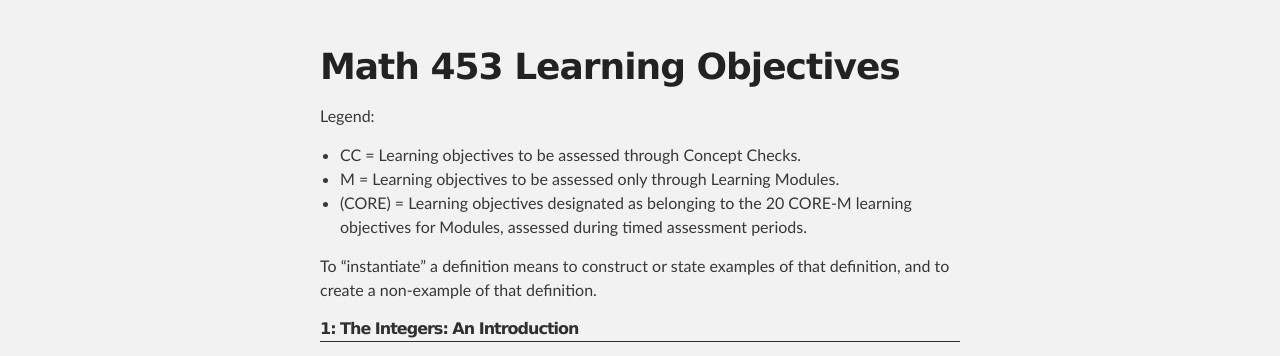
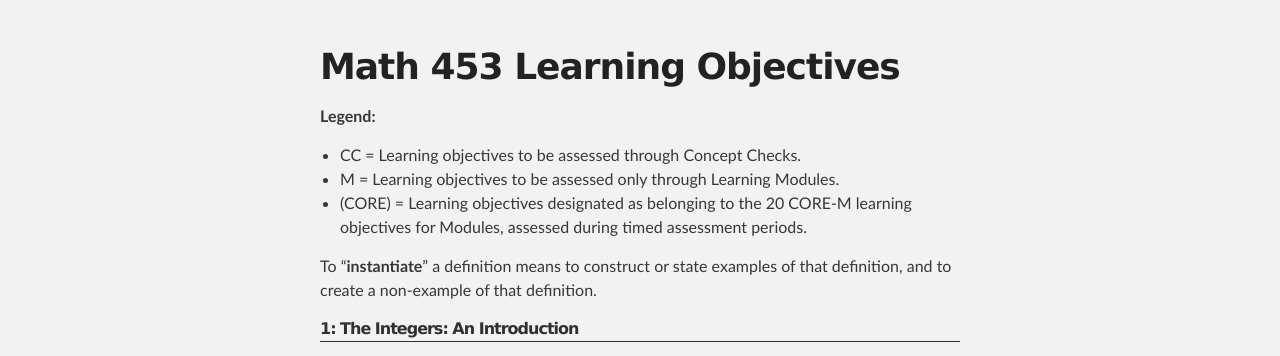
Before and after one commit to sergeballif/NSC-Math-453, a Jekyll site: the page built from LearningObjectives.md, in a window 1280 px wide and 900 px high. Shown: the part 217-573 px from the top of the window. Built offline with Jekyll 4.4.1, drawn with Linux system fonts in a browser that asks for light colours; formulas are drawn with MathJax 3; some of the changed lines change nothing that is shown.

Commit message:
Update LearningObjectives.md

```diff
--- a/LearningObjectives.md
+++ b/LearningObjectives.md
@@ -4,13 +4,13 @@ title: Math 453 Learning Objectives
 ---
 # Math 453 Learning Objectives
 
-Legend:
+__Legend:__
 
 + CC = Learning objectives to be assessed through Concept Checks.
 + M = Learning objectives to be assessed only through Learning Modules.
 + (CORE) = Learning objectives designated as belonging to the 20 CORE-M learning objectives for Modules, assessed during timed assessment periods.
 
-To "instantiate" a definition means to construct or state examples of that definition, and to create a non-example of that definition.
+To "__instantiate__" a definition means to construct or state examples of that definition, and to create a non-example of that definition.
 
 ## 1: The Integers: An Introduction
 
```
